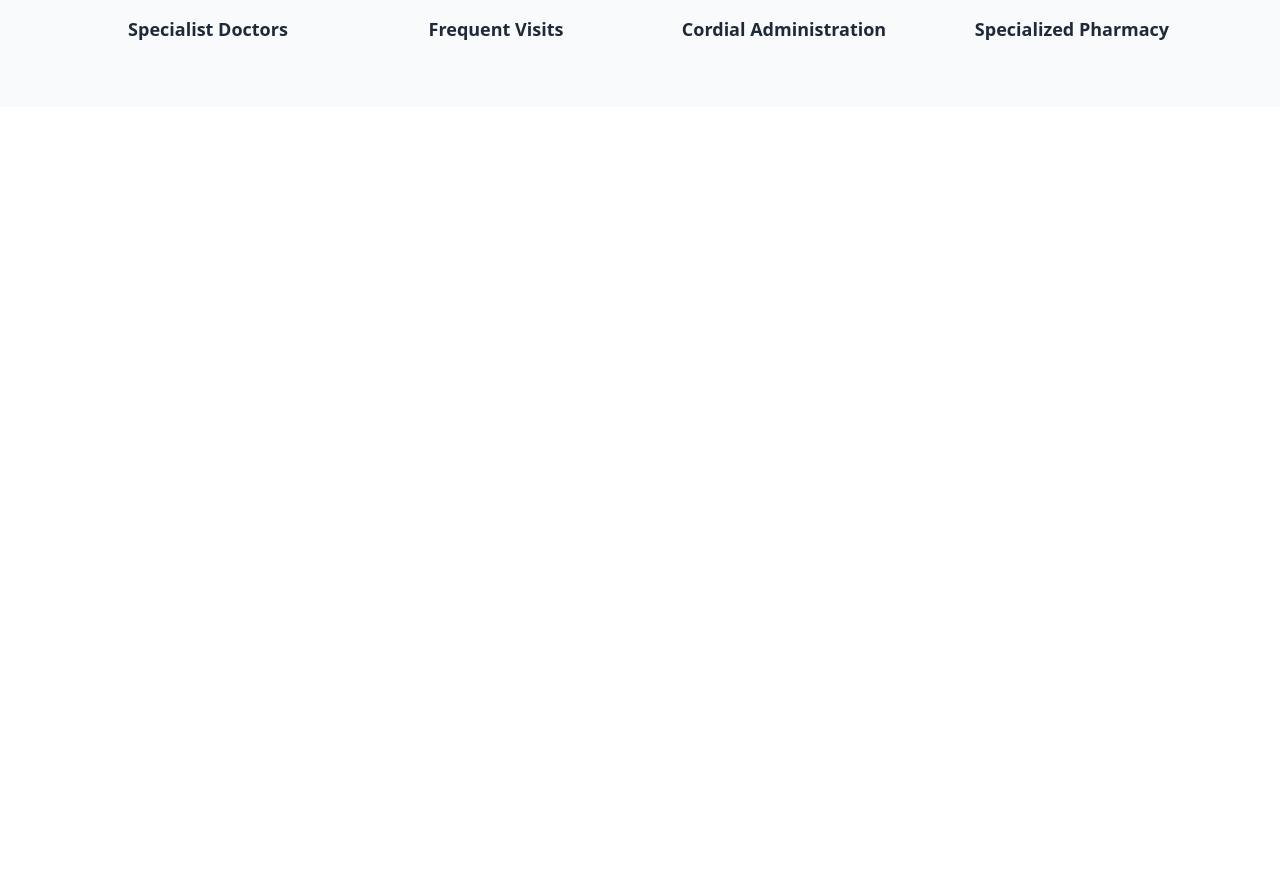
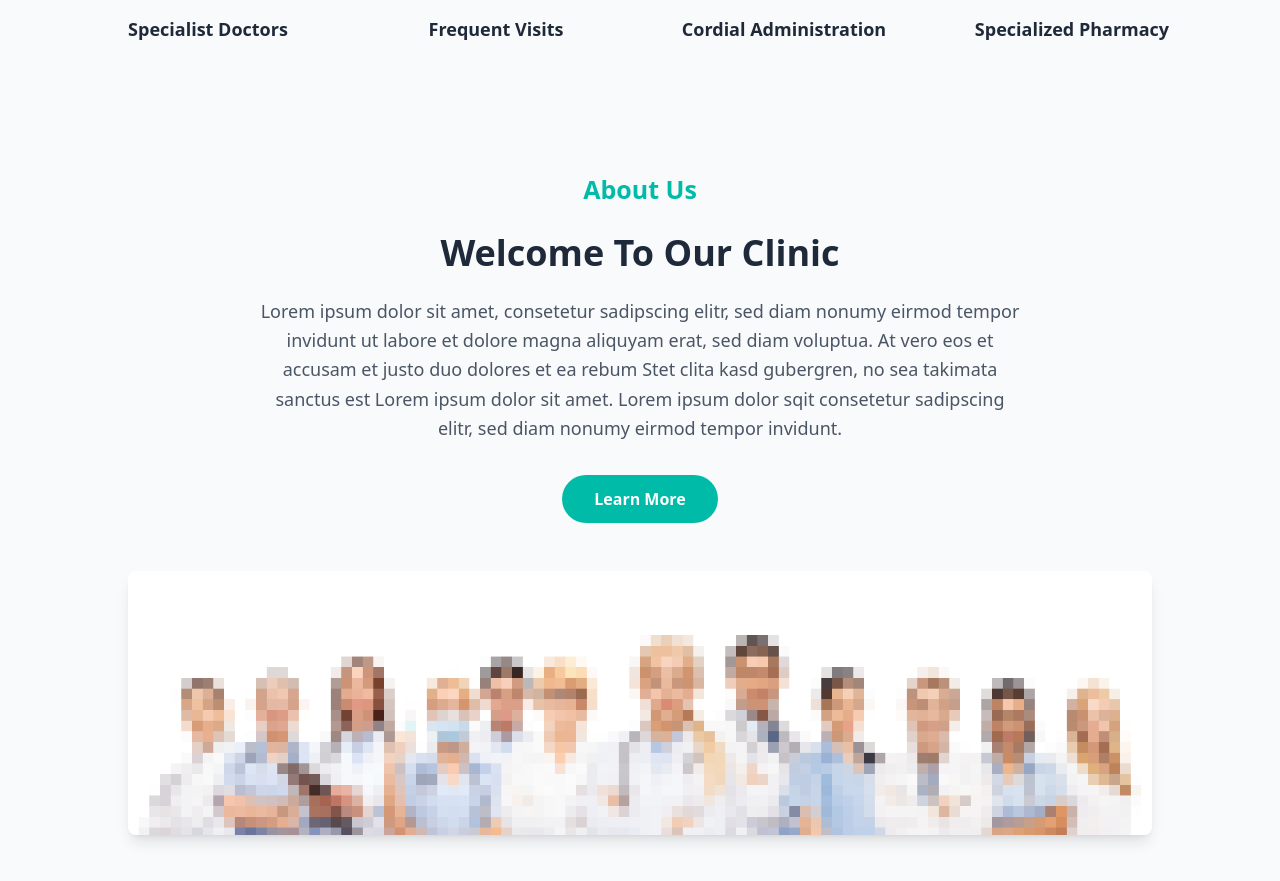
Before and after one commit to saad-rao/Landing_Page_With_React_Tailwind, a React (Vite) app in the folder my-project/: page / in a window 1280 px wide. Shown: the part 1324-2205 px from the top of the page. Before the commit the page ends 1431 px from the top, so only its background shows below. Built offline with nearby package versions, Linux system fonts and the light colour scheme.

Commit message:
Add About component

```diff
--- a/my-project/src/App.jsx
+++ b/my-project/src/App.jsx
@@ -2,6 +2,7 @@ import './index.css'
 import Navbar from './components/Navbar'
 import Hero from './components/Hero'
 import WhatWeDo from './components/WhatWeDo'
+import About from './components/About'
 
 
 function App() {
@@ -11,6 +12,7 @@ function App() {
     <Navbar />
     <Hero />
     <WhatWeDo />
+    <About/>
     </>
   )
 }
--- /dev/null
+++ b/my-project/src/components/About.jsx
@@ -0,0 +1,45 @@
+import React from 'react';
+import AboutImg from '../assets/images/about-img.png'
+
+const About = () =>{
+    return (
+        <>
+    <div className="py-16 bg-gray-50">
+      <div className="max-w-6xl mx-auto px-4 text-center">
+        {/* Text Section */}
+        <div className="mb-8 animate__animated animate__fadeIn animate__delay-1s">
+          <p className="text-[25px] text-teal-500 font-semibold mb-6">About Us</p>
+          <h2 className="text-[45px] md:text-4xl font-bold text-gray-800 mb-6">
+            Welcome To Our Clinic
+          </h2>
+          <p className="text-[18px] text-gray-600 max-w-3xl mx-auto leading-relaxed">
+            Lorem ipsum dolor sit amet, consetetur sadipscing elitr, sed diam
+            nonumy eirmod tempor invidunt ut labore et dolore magna aliquyam
+            erat, sed diam voluptua. At vero eos et accusam et justo duo dolores
+            et ea rebum Stet clita kasd gubergren, no sea takimata sanctus est
+            Lorem ipsum dolor sit amet. Lorem ipsum dolor sqit consetetur
+            sadipscing elitr, sed diam nonumy eirmod tempor invidunt.
+          </p>
+        </div>
+
+        {/* Button Section */}
+        <div className="mb-12 animate__animated animate__fadeIn animate__delay-2s">
+          <button className="bg-teal-500 text-white font-semibold py-3 px-8 rounded-full hover:bg-teal-600 hover:scale-105 transition-all duration-300">
+            Learn More
+          </button>
+        </div>
+
+        {/* Image Section */}
+        <div className="animate__animated animate__fadeIn animate__delay-3s">
+          <img
+            src={AboutImg}
+            alt="about image"
+            className="w-full max-w-5xl mx-auto rounded-lg shadow-lg hover:scale-105 transition-transform duration-300"
+          />
+        </div>
+      </div>
+    </div>
+        </>
+    )
+}
+export default About
```
Also changed, not shown: my-project/src/assets/images/about-img.png (added).
